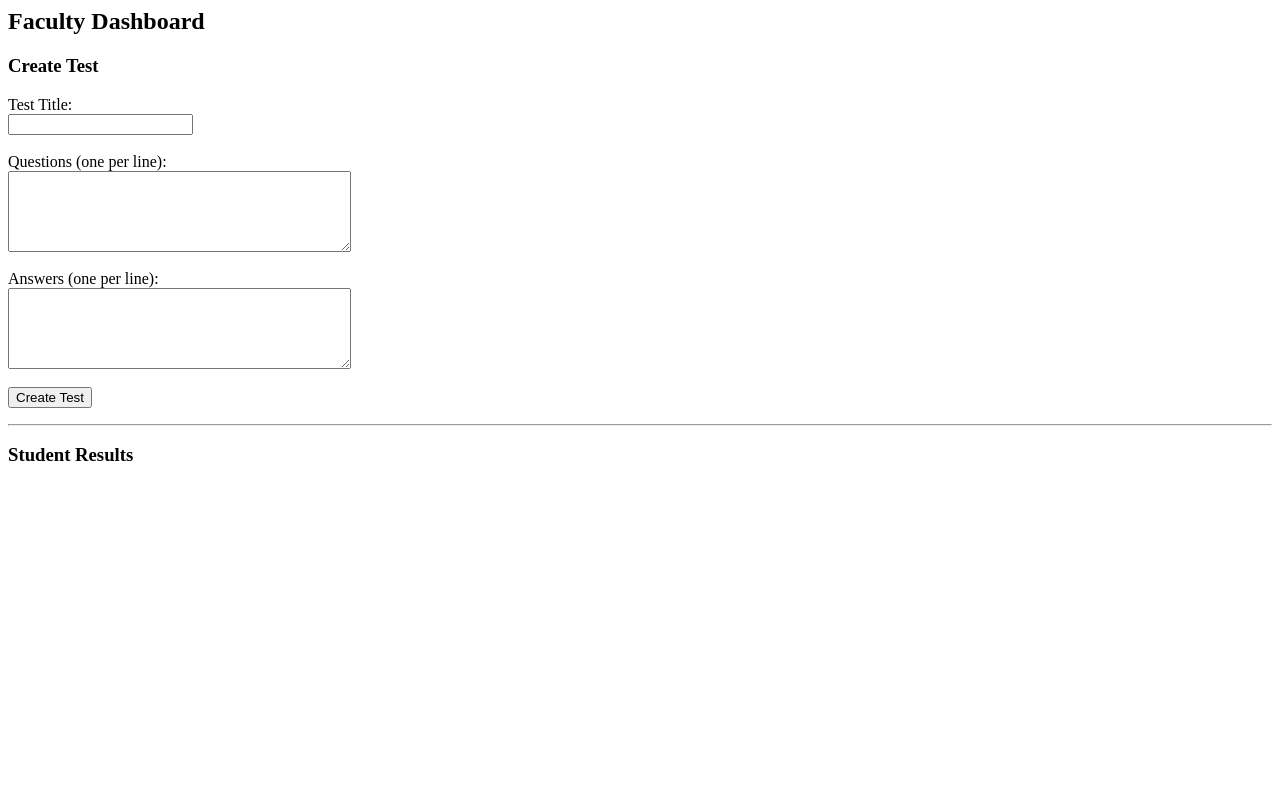
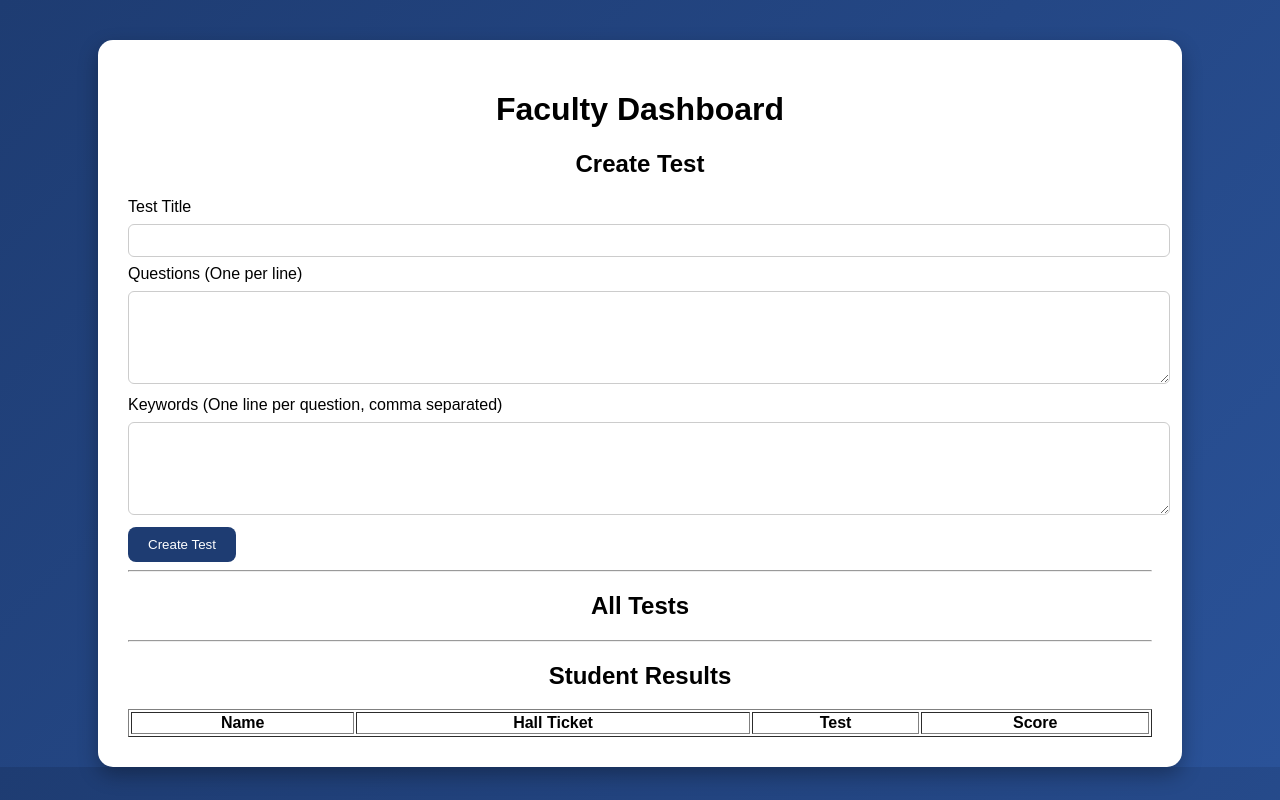
Before and after one commit to nishanthnswheeler-png/faculty-correction-tool, a Flask app: page /faculty_dashboard in a window 1280 px wide. Run offline with Flask 3, Linux system fonts and the light colour scheme; the visitor is signed in with stand-in values (Sample User, id 1); lists and menus that the app fills with data are empty.

Commit message:
final version

```diff
--- a/app.py
+++ b/app.py
@@ -9,6 +9,7 @@ app.secret_key = "supersecretkey"
 # ==========================
 # DATABASE CONFIG
 # ==========================
+
 app.config["SQLALCHEMY_DATABASE_URI"] = "sqlite:///database.db"
 app.config["SQLALCHEMY_TRACK_MODIFICATIONS"] = False
 db = SQLAlchemy(app)
@@ -40,6 +41,13 @@ class Result(db.Model):
     htno = db.Column(db.String(100))
     test_title = db.Column(db.String(200))
     score = db.Column(db.Float)
+
+# ==========================
+# CREATE TABLES (IMPORTANT)
+# ==========================
+
+with app.app_context():
+    db.create_all()
 
 # ==========================
 # HOME
@@ -147,18 +155,23 @@ def faculty_dashboard():
         questions = request.form["questions"]
         answers = request.form["answers"]
 
-        new_test = Test(title=title,
-                        questions=questions,
-                        answers=answers)
+        new_test = Test(
+            title=title,
+            questions=questions,
+            answers=answers
+        )
+
         db.session.add(new_test)
         db.session.commit()
 
     tests = Test.query.all()
     results = Result.query.all()
 
-    return render_template("faculty_dashboard.html",
-                           tests=tests,
-                           results=results)
+    return render_template(
+        "faculty_dashboard.html",
+        tests=tests,
+        results=results
+    )
 
 # ==========================
 # STUDENT DASHBOARD
@@ -170,8 +183,11 @@ def student_dashboard():
         return redirect(url_for("student_login"))
 
     tests = Test.query.all()
-    return render_template("student_dashboard.html",
-                           tests=tests)
+
+    return render_template(
+        "student_dashboard.html",
+        tests=tests
+    )
 
 # ==========================
 # ATTEMPT TEST
@@ -179,6 +195,9 @@ def student_dashboard():
 
 @app.route("/attempt/<int:test_id>", methods=["GET", "POST"])
 def attempt(test_id):
+    if "student" not in session:
+        return redirect(url_for("student_login"))
+
     test = Test.query.get(test_id)
 
     if request.method == "POST":
@@ -188,16 +207,25 @@ def attempt(test_id):
         score = 0
 
         for i in range(len(correct_answers)):
-            similarity = SequenceMatcher(
-                None,
-                student_answers[i].lower(),
-                correct_answers[i]
-            ).ratio()
+            student_ans = student_answers[i].lower()
+            keywords = correct_answers[i].split(",")
 
-            if similarity >= 0.9:
-                score += 1
-            elif similarity >= 0.5:
-                score += 0.5
+            awarded = 0
+
+            for keyword in keywords:
+                keyword = keyword.strip()
+
+                # Full mark
+                if keyword in student_ans:
+                    awarded = 1
+                    break
+
+                # Half mark (similar meaning)
+                similarity = SequenceMatcher(None, student_ans, keyword).ratio()
+                if similarity >= 0.5:
+                    awarded = 0.5
+
+            score += awarded
 
         result = Result(
             student_name=session["student"],
@@ -212,19 +240,15 @@ def attempt(test_id):
         return redirect(url_for("student_dashboard"))
 
     questions = test.questions.split("\n")
-    return render_template("attempt.html",
-                           test=test,
-                           questions=questions)
+
+    return render_template(
+        "attempt.html",
+        test=test,
+        questions=questions
+    )
 
 # ==========================
-# CREATE TABLES (IMPORTANT)
-# ==========================
-
-with app.app_context():
-    db.create_all()
-
-# ==========================
-# RUN
+# RUN APP
 # ==========================
 
 if __name__ == "__main__":
--- a/faculty_login.html
+++ /dev/null
@@ -1,6 +0,0 @@
-<h2>Faculty Login</h2>
-<form method="POST">
-    Username: <input type="text" name="username" required><br><br>
-    Password: <input type="password" name="password" required><br><br>
-    <button type="submit">Login</button>
-</form>
--- a/faculty_register.html
+++ /dev/null
@@ -1,6 +0,0 @@
-<h2>Faculty Register</h2>
-<form method="POST">
-    Username: <input type="text" name="username" required><br><br>
-    Password: <input type="password" name="password" required><br><br>
-    <button type="submit">Register</button>
-</form>
--- /dev/null
+++ b/static/style.css
@@ -0,0 +1,51 @@
+body {
+    font-family: 'Poppins', sans-serif;
+    background: linear-gradient(135deg, #1e3c72, #2a5298);
+    margin: 0;
+    padding: 0;
+    color: white;
+}
+
+.container {
+    width: 80%;
+    margin: auto;
+    margin-top: 40px;
+    background: white;
+    color: black;
+    padding: 30px;
+    border-radius: 15px;
+    box-shadow: 0 8px 20px rgba(0,0,0,0.3);
+}
+
+h1, h2 {
+    text-align: center;
+}
+
+button {
+    padding: 10px 20px;
+    border: none;
+    border-radius: 8px;
+    background: #1e3c72;
+    color: white;
+    cursor: pointer;
+    transition: 0.3s;
+}
+
+button:hover {
+    background: #2a5298;
+    transform: scale(1.05);
+}
+
+input, textarea {
+    width: 100%;
+    padding: 8px;
+    margin: 8px 0;
+    border-radius: 6px;
+    border: 1px solid #ccc;
+}
+
+a {
+    text-decoration: none;
+    color: #1e3c72;
+    font-weight: bold;
+}
--- a/student_login.html
+++ /dev/null
@@ -1,6 +0,0 @@
-<h2>Student Login</h2>
-<form method="POST">
-    Hall Ticket No: <input type="text" name="htno" required><br><br>
-    Password: <input type="password" name="password" required><br><br>
-    <button type="submit">Login</button>
-</form>
--- a/templates/faculty_dashboard.html
+++ b/templates/faculty_dashboard.html
@@ -1,27 +1,55 @@
-<h2>Faculty Dashboard</h2>
+<!DOCTYPE html>
+<html>
+<head>
+    <title>Faculty Dashboard</title>
+    <link rel="stylesheet" href="{{ url_for('static', filename='style.css') }}">
+</head>
+<body>
+<div class="container">
+    <h1>Faculty Dashboard</h1>
 
-<h3>Create Test</h3>
+    <h2>Create Test</h2>
     <form method="POST">
-    Test Title:<br>
-    <input type="text" name="title" required><br><br>
+        <label>Test Title</label>
+        <input type="text" name="title" required>
 
-    Questions (one per line):<br>
-    <textarea name="questions" rows="5" cols="40" required></textarea><br><br>
+        <label>Questions (One per line)</label>
+        <textarea name="questions" rows="5" required></textarea>
 
-    Answers (one per line):<br>
-    <textarea name="answers" rows="5" cols="40" required></textarea><br><br>
+        <label>Keywords (One line per question, comma separated)</label>
+        <textarea name="keywords" rows="5" required></textarea>
 
         <button type="submit">Create Test</button>
     </form>
 
     <hr>
 
-<h3>Student Results</h3>
+    <h2>All Tests</h2>
+    <ul>
+        {% for test in tests %}
+            <li>{{ test.title }}</li>
+        {% endfor %}
+    </ul>
+
+    <hr>
+
+    <h2>Student Results</h2>
+    <table border="1" width="100%">
+        <tr>
+            <th>Name</th>
+            <th>Hall Ticket</th>
+            <th>Test</th>
+            <th>Score</th>
+        </tr>
         {% for result in results %}
-    <p>
-        Student: {{ result.student_name }} |
-        HTNo: {{ result.htno }} |
-        Test: {{ result.test_title }} |
-        Score: {{ result.score }}
-    </p>
+        <tr>
+            <td>{{ result.student_name }}</td>
+            <td>{{ result.htno }}</td>
+            <td>{{ result.test_title }}</td>
+            <td>{{ result.score }}</td>
+        </tr>
         {% endfor %}
+    </table>
+</div>
+</body>
+</html>
```
Also changed, not shown: attempt.html (deleted, +0 -10 lines), faculty_dashboard.html (deleted, +0 -27 lines), index.html (deleted, +0 -17 lines), student_dashboard.html (deleted, +0 -8 lines), student_register.html (deleted, +0 -7 lines), templates/attempt.html (+19 -8 lines), templates/faculty_login.html (+21 -6 lines), templates/faculty_register.html (+21 -6 lines), templates/index.html (+9 -4 lines), templates/student_dashboard.html (+23 -7 lines), templates/student_login.html (+21 -6 lines), templates/student_register.html (+24 -7 lines). Lines whose indentation alone changed are shown as unchanged.
